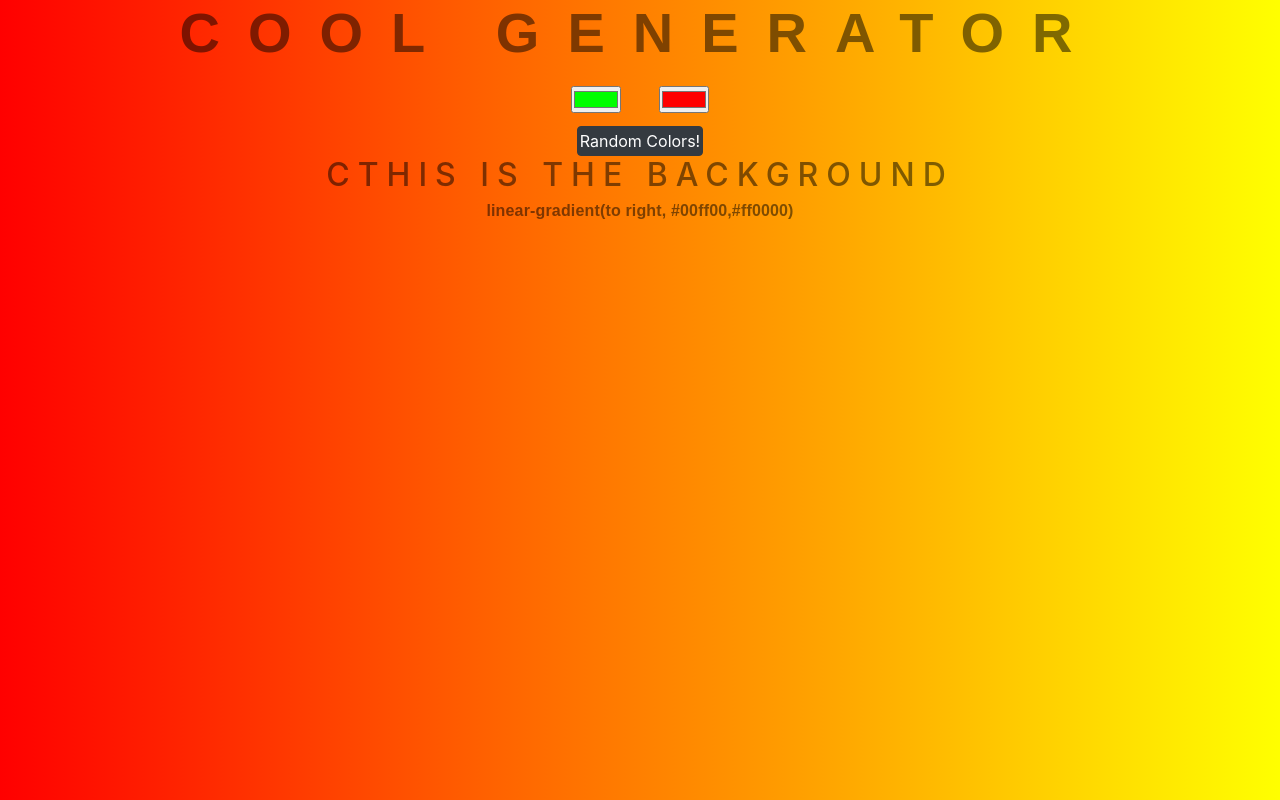
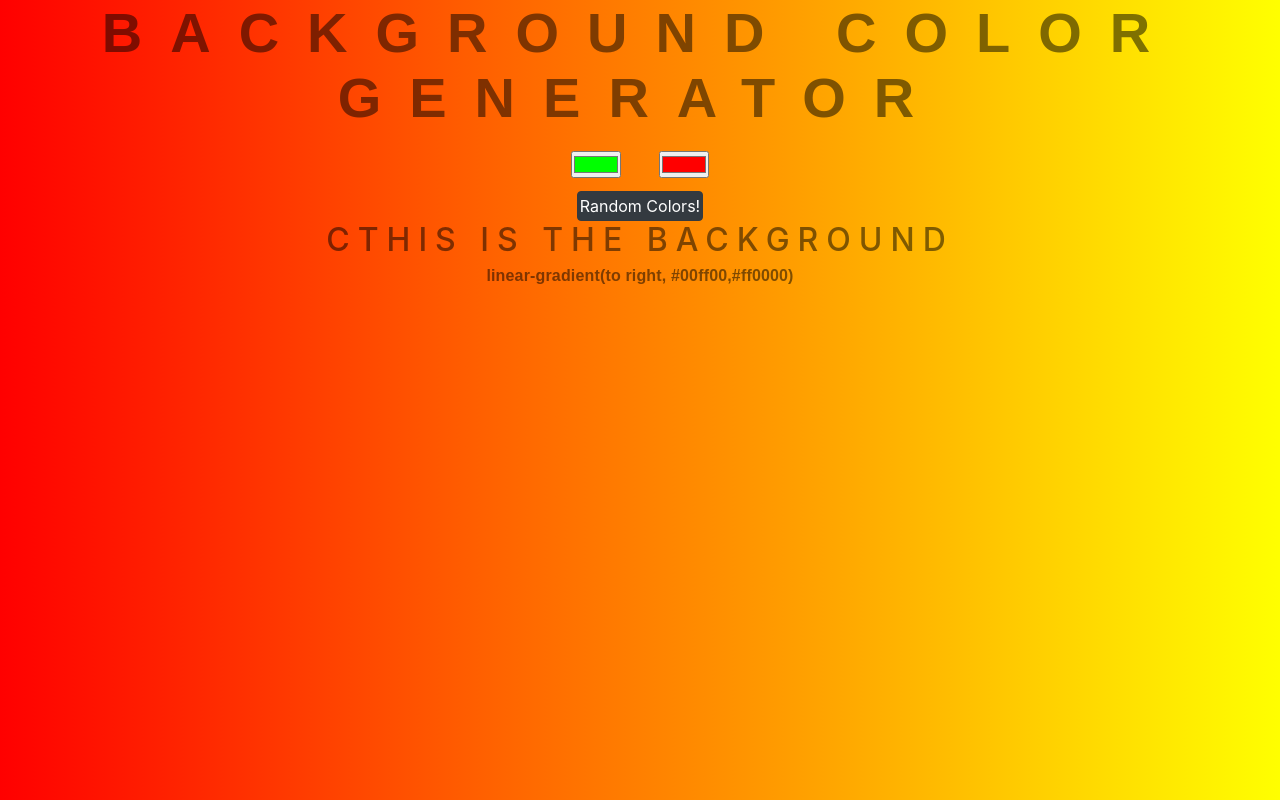
Before and after one commit to Togeri/background-generator, a plain HTML site: page index.html in a window 1280 px wide. Drawn offline with nearby package versions, Linux system fonts and the light colour scheme.

Commit message:
Reverting back to old title

```diff
--- a/index.html
+++ b/index.html
@@ -10,7 +10,7 @@
 	<link rel="stylesheet" type="text/css" href="style.css">
 </head>
 <body id="gradient">
-	<h1>COOl Generator</h1>
+	<h1>Background Color Generator</h1>
 	<div>
 		<input class="color1" type="color" name="color1" value="#00FF00">
 		<input class="color2" type="color" name="color2" value="#FF0000">
```
